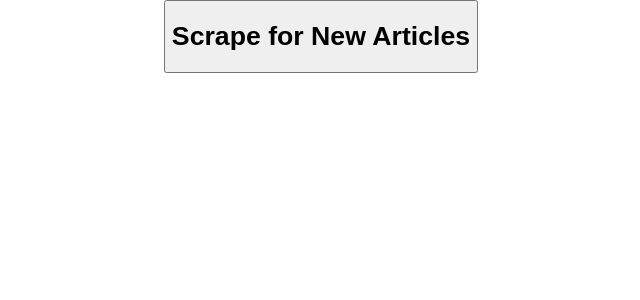
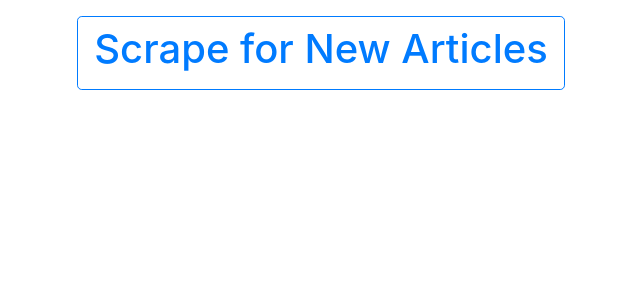
Before and after one commit to freshmangoes/react-mongo-scraper, a React (Create React App) app in the folder client/: page / in a window 1280 px wide. Shown: the top 300 px of the page, without its empty margins (319-959 px from the left). Built offline with nearby package versions, Linux system fonts and the light colour scheme.

Commit message:
Adds react-bootstrap and attempts some styling. Still need to center container in Scraper.js [WIP]

```diff
--- a/client/package.json
+++ b/client/package.json
@@ -8,7 +8,9 @@
     "@testing-library/react": "^9.5.0",
     "@testing-library/user-event": "^7.2.1",
     "axios": "^0.19.2",
+    "bootstrap": "^4.5.0",
     "react": "^16.13.1",
+    "react-bootstrap": "^1.2.2",
     "react-dom": "^16.13.1",
     "react-scripts": "3.4.0"
   },
--- a/client/src/App.js
+++ b/client/src/App.js
@@ -1,30 +1,17 @@
 import React from 'react';
 import logo from './logo.svg';
 import './App.css';
-import'./Components/Scraper/Scraper'
+import 'bootstrap/dist/css/bootstrap.min.css';
+
+import './Components/Scraper/Scraper';
 import Scraper from './Components/Scraper/Scraper';
 
 function App() {
-
-  return (
-    <div className="App">
-      <Scraper/>
-      {/* <header className="App-header">
-        <img src={logo} className="App-logo" alt="logo" />
-        <p>
-          Edit <code>src/App.js</code> and save to reload.
-        </p>
-        <a
-          className="App-link"
-          href="https://reactjs.org"
-          target="_blank"
-          rel="noopener noreferrer"
-        >
-          Learn React
-        </a>
-      </header> */}
-    </div>
-  );
+	return (
+		<div className="App">
+			<Scraper />
+		</div>
+	);
 }
 
 export default App;
--- a/client/src/Components/Article/Article.js
+++ /dev/null
@@ -1,17 +0,0 @@
-import React from 'react';
-
-const Article = (props) => {
-	const { headline, summary, link, imgSrc } = props;
-	return (
-		<div>
-			<h2>{headline}</h2>
-			<p>{summary}</p>
-			<p>
-				<a href={link}>Link to article</a>
-			</p>
-			<img src={imgSrc} loading="lazy" width="50%" height="50%" />
-		</div>
-	);
-};
-
-export default Article;
--- /dev/null
+++ b/client/src/Components/ArticleBox/ArticleBox.js
@@ -0,0 +1,35 @@
+import React from 'react';
+import Button from 'react-bootstrap/Button';
+import Card from 'react-bootstrap/Card';
+
+const ArticleBox = (props) => {
+	const { headline, summary, link, imgSrc } = props;
+	return (
+		<div style={{ maxWidth: '600px'}} className='justify-'>
+			<Card className='m-3'>
+				<Card.Img
+					variant="top"
+					src={imgSrc}
+					width="50%"
+					height="50%"
+					loading="lazy"
+				/>
+				<Card.Body>
+					<Card.Title>{headline}</Card.Title>
+					<Card.Text>{summary}</Card.Text>
+					<Button variant="outline-info">
+						<a href={link}>Link to article</a>
+					</Button>
+				</Card.Body>
+			</Card>
+			{/* <h2>{headline}</h2>
+			<p>{summary}</p>
+			<p>
+				<a href={link}>Link to article</a>
+			</p>
+			<img src={imgSrc} loading="lazy" width="50%" height="50%" /> */}
+		</div>
+	);
+};
+
+export default ArticleBox;
--- a/client/src/Components/Scraper/Scraper.js
+++ b/client/src/Components/Scraper/Scraper.js
@@ -1,6 +1,11 @@
 import React, { useState, useEffect } from 'react';
-import Article from '../Article/Article';
+import ArticleBox from '../ArticleBox/ArticleBox';
 import API from '../../utils/API';
+
+import Container from 'react-bootstrap/Container';
+import Row from 'react-bootstrap/Row';
+import Col from 'react-bootstrap/Col';
+import Button from 'react-bootstrap/Button';
 
 const Scraper = () => {
 	const [state, setState] = useState([]);
@@ -19,11 +24,18 @@ const Scraper = () => {
 
 	const scrapeArticles = async () => {
 		try {
+			// Debug
 			console.log('Scraping for new articles...');
+
 			await API.scrape();
+
+			// Debug
 			console.log('Done :)');
 			console.log('Getting articles from database...');
+
 			await getFromDb();
+
+			// Debug
 			console.log('Done :)');
 		} catch (err) {
 			console.log('Error scraping articles');
@@ -37,22 +49,41 @@ const Scraper = () => {
 	// }, []);
 
 	return (
-		<div>
-			<button onClick={() => scrapeArticles()}>
+		<Container
+			fluid="md"
+			style={{
+				justifyContent: 'center',
+				alignItems: 'center',
+			}}
+		>
+			<Row>
+				<Col>
+					<Button
+						variant="outline-primary"
+						size="lg"
+						className="m-3"
+						onClick={() => scrapeArticles()}
+					>
 						<h1>Scrape for New Articles</h1>
-			</button>
+					</Button>
+				</Col>
+			</Row>
 			{/* maps through array */}
 			{state.map((article) => {
 				return (
-					<Article
+					<Row>
+						<Col>
+							<ArticleBox
 								headline={article.headline}
 								summary={article.summary}
 								link={article.link}
 								imgSrc={article.imgSrc}
 							/>
+						</Col>
+					</Row>
 				);
 			})}
-		</div>
+		</Container>
 	);
 };
 
```
Also changed, not shown: 1 other file (tests, documents, lock files or other folders). Lines whose indentation alone changed are shown as unchanged.
